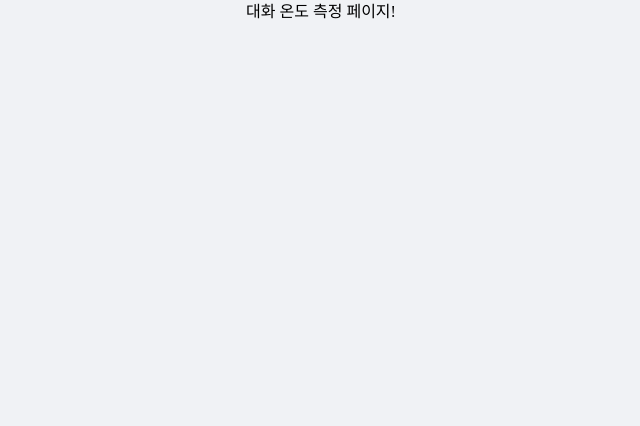
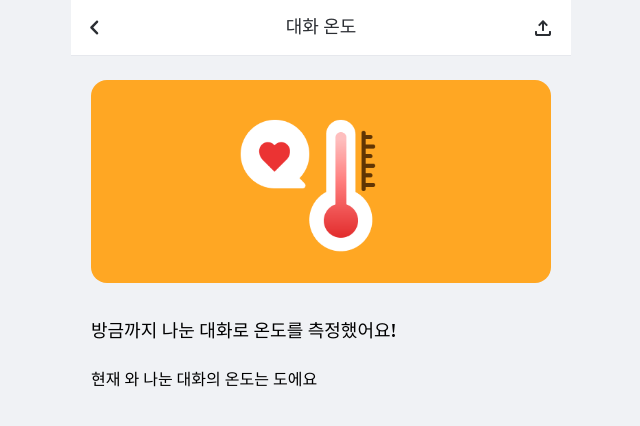
Before and after one commit to MBTips/FE-MBTips, a React (Vite) app: page /chat-temporature in a window 1280 px wide. Shown: the top 426 px of the page, without its empty margins (319-959 px from the left). Built offline with nearby package versions, Linux system fonts and the light colour scheme; no server answers.

Commit message:
feat: 대화 온도 페이지 개발, 로그인 리다이렉트url 수정되면 로컬에서 테스트 예정

```diff
--- a/src/pages/ChatTemporature.tsx
+++ b/src/pages/ChatTemporature.tsx
@@ -1,5 +1,65 @@
+import { useEffect, useState } from "react";
+import { useParams } from "react-router-dom";
+import instance from "@/api/axios";
+import Header from "@/components/header/Header";
+
+interface mbtiResProps {
+  mbti: string;
+}
+
+interface tempResProps {
+  data: string;
+}
+
 const ChatTemporature = () => {
-  return <div>대화 온도 측정 페이지!</div>;
+  const { conversationId } = useParams();
+  const [virtualFrinedInfo, setVirtualFrinedInfo] = useState({
+    mbti: "",
+    temporature: ""
+  });
+  const temporature = virtualFrinedInfo.temporature;
+  const mbti = virtualFrinedInfo.mbti;
+
+  useEffect(() => {
+    const fetchData = async () => {
+      try {
+        const [mbtiRes, tempRes] = await Promise.all([
+          instance.get<mbtiResProps>(`/api/virtual-friend/${conversationId}`),
+          instance.get<tempResProps>(
+            `/api/addition/temporature/${conversationId}`
+          )
+        ]);
+
+        setVirtualFrinedInfo({
+          mbti: mbtiRes.data.mbti,
+          temporature: tempRes.data.data
+        });
+      } catch (error) {
+        console.error("데이터를 가져오는 중 오류가 발생했습니다:", error);
+      }
+    };
+
+    fetchData();
+  }, []);
+
+  return (
+    <div>
+      <Header title="대화 온도" showPreviousIcon={true} showShareIcon={true} />
+      <main className="mx-auto flex flex-col px-5 py-6">
+        <img
+          src={"/image/image_온도.png"}
+          alt="mbti 온도 이미지"
+          className="h-auto w-full rounded-2xl"
+        />
+        <h1 className="mt-9 text-xl font-bold">
+          방금까지 나눈 대화로 온도를 측정했어요!
+        </h1>
+        <span className="mt-6 whitespace-pre-wrap">
+          현재 {mbti}와 나눈 대화의 온도는 {temporature}도에요
+        </span>
+      </main>
+    </div>
+  );
 };
 
 export default ChatTemporature;
```
